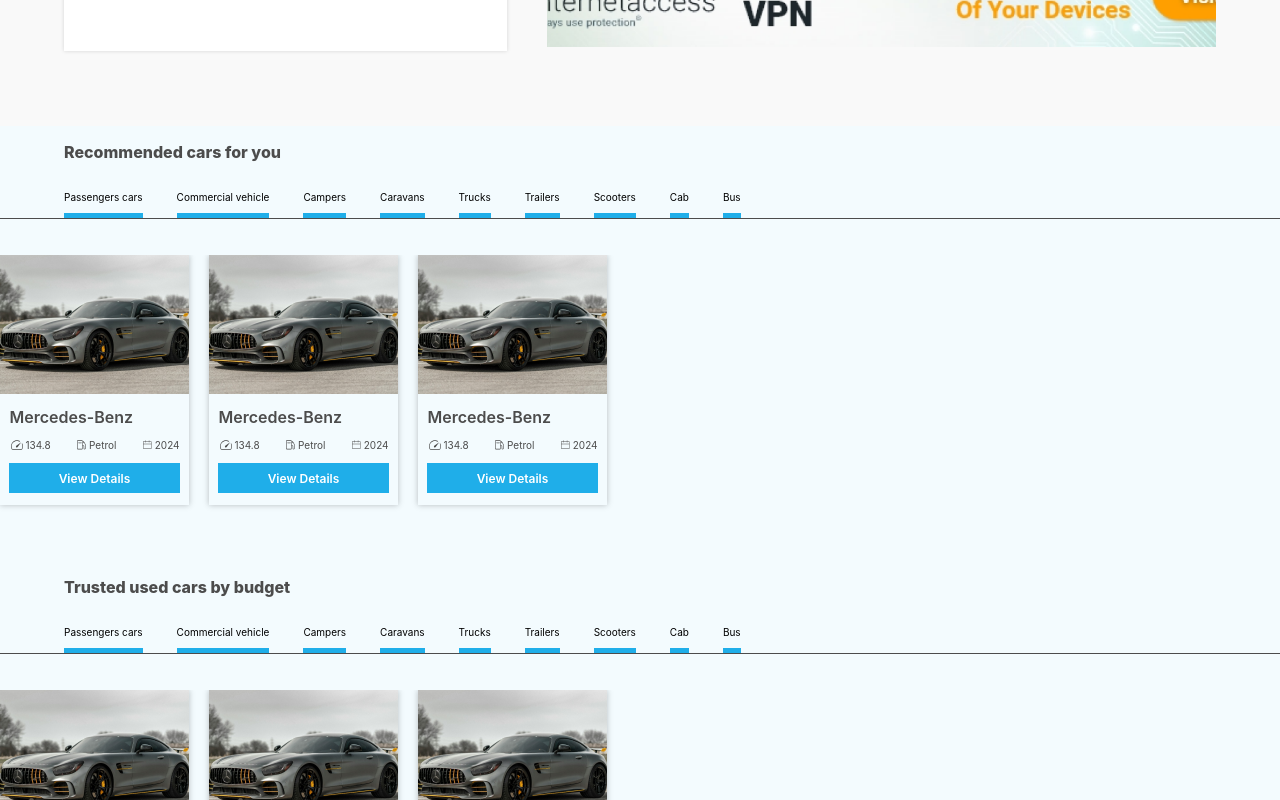
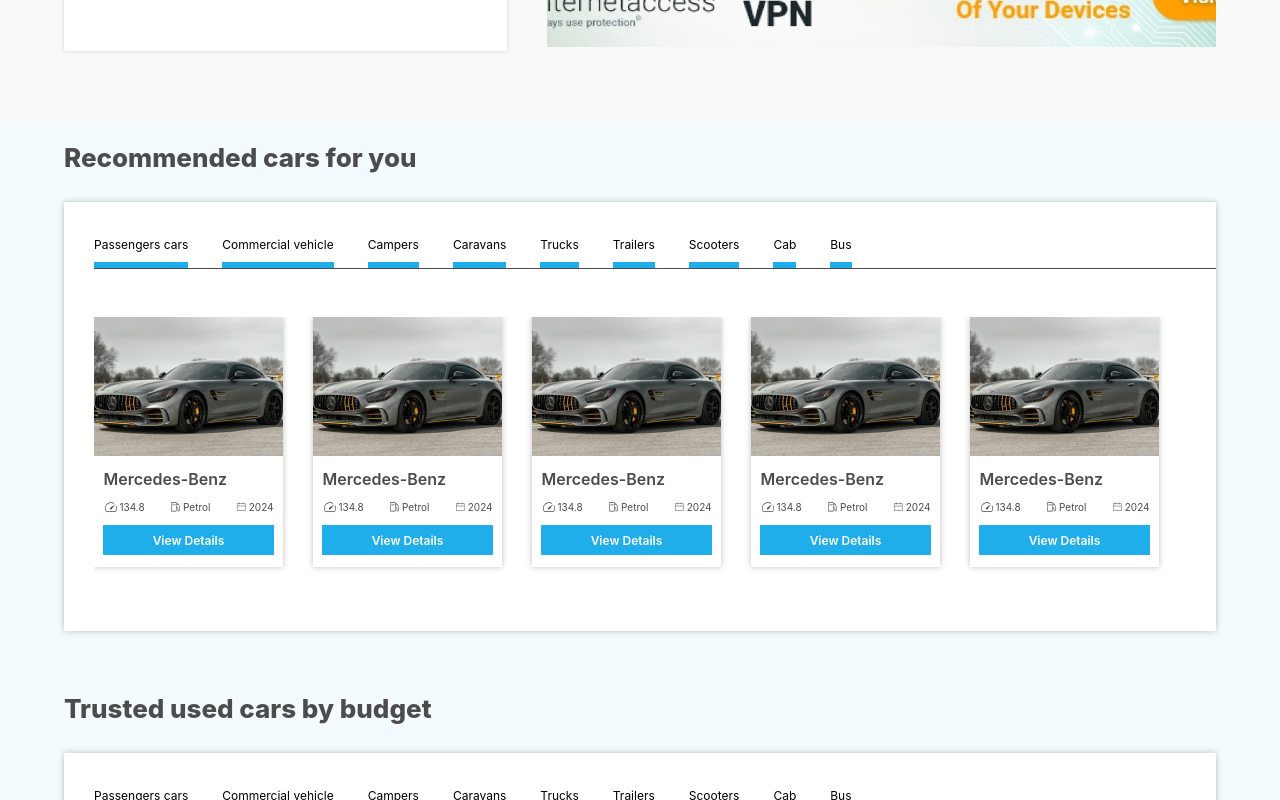
Before and after one commit to elpah/autosnl, a React (Create React App) app in the folder frontend/: page / in a window 1280 px wide. Shown: the part 660-1460 px from the top of the page. Built offline with nearby package versions, Linux system fonts and the light colour scheme.

Commit message:
saving progress:update styling

```diff
--- a/frontend/src/components/home-section/HomeSection.tsx
+++ b/frontend/src/components/home-section/HomeSection.tsx
@@ -25,6 +25,8 @@
             <CarCard/>
             <CarCard/>
             <CarCard/>
+            <CarCard/>
+            <CarCard/>
         </div>
       </div>
     </section>
--- a/frontend/src/components/home-section/home-section.module.scss
+++ b/frontend/src/components/home-section/home-section.module.scss
@@ -39,9 +39,11 @@
       }
     }
     .car_container {
+      // background-color: red;
       display: flex;
       flex-direction: row;
       overflow-x: auto;
+      // scroll-behavior: smooth;
       gap: 20px;
       padding-bottom: 10px;
       &::-webkit-scrollbar {
@@ -50,3 +52,45 @@
     }
   }
 }
+
+@media (min-width: 768px) {
+  .section_container {
+    box-sizing: border-box;
+    .section_header {
+      font-size: 26px;
+    }
+
+    .section_sub_container {
+      background-color: #fff;
+      width: 90%;
+      margin: auto;
+      box-shadow: 0 0 6px 0 rgba(0, 0, 0, 0.25);
+      padding: 2.1875rem 0 3.375rem 1.875rem;
+      box-sizing: border-box;
+      .section_items_container {
+        border-bottom: 1px solid #4c4c4c;
+        padding-left: 0;
+        margin-bottom: 3rem;
+        font-size: 12px;
+
+        .section_items {
+          border-bottom: 6px solid #1faee9;
+        }
+      }
+      .car_container {
+        width: 100%;
+        flex-shrink: 0;
+        // display: flex;
+        // flex-direction: row;
+        // overflow-x: auto;
+        // scroll-snap-type: x mandatory;
+
+        gap: 30px;
+        // padding-bottom: 10px;
+        // &::-webkit-scrollbar {
+        //   height: 0px;
+        // }
+      }
+    }
+  }
+}
--- a/frontend/src/pages/homepage/home.module.scss
+++ b/frontend/src/pages/homepage/home.module.scss
@@ -15,7 +15,6 @@
       .form {
         color: #4c4c4c;
         .form_header {
-          //   font-family: Inter;
           font-size: 16px;
           font-style: normal;
           font-weight: 700;
@@ -305,7 +304,7 @@
       }
     }
     .sections {
-      background: #f3fbfe;
+      width: 100%;
       .popular_container {
         margin-bottom: 35px;
 
```
Also changed, not shown: frontend/src/components/car-card/car-card.module.scss (+71 -1 lines).
